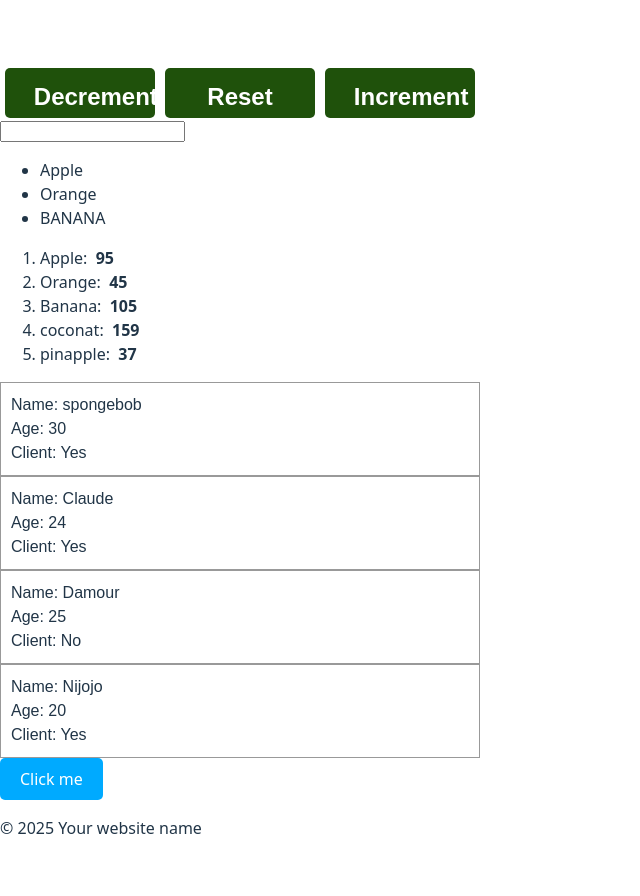
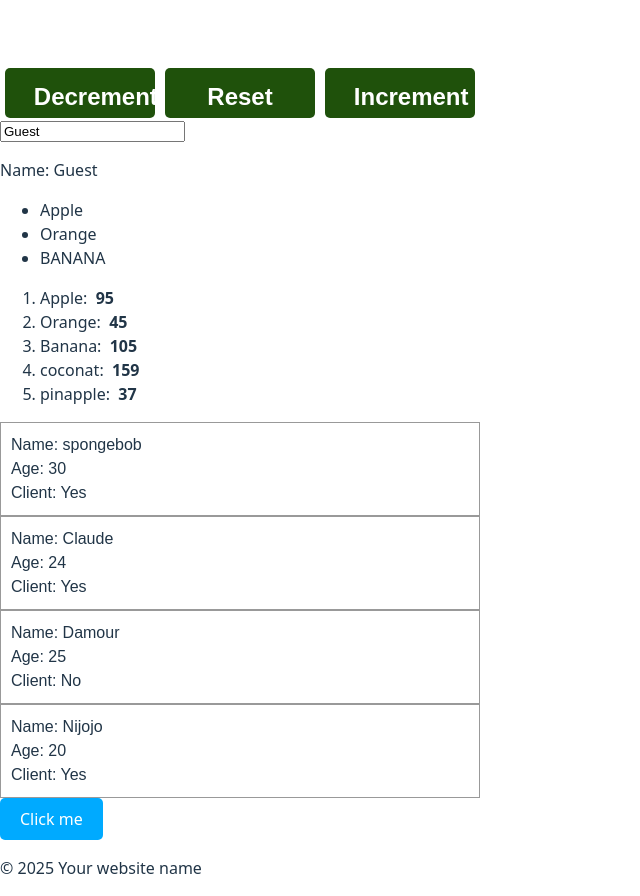
Before and after one commit to Josiane05/my-react-app2, a React (Vite) app: page / in a window 1280 px wide. Shown: the part 1193-2089 px from the top of the page, without its empty margins (0-640 px from the left). Before the commit the page ends 2049 px from the top, so only its background shows below. Built offline with nearby package versions, Linux system fonts and the light colour scheme.

Commit message:
OnChange event handler on object

```diff
--- a/src/MyCompon.jsx
+++ b/src/MyCompon.jsx
@@ -2,7 +2,7 @@ import React, {useState} from 'react';
 
 function MyCompon(){
 
-    const[name, setName] = useState("");
+    const[name, setName] = useState("Guest");
 
     function handleNameChange(event){
         setName(event.target.value);
@@ -10,6 +10,7 @@ function MyCompon(){
 
     return(<div>
               <input value={name} onChange={handleNameChange}/>
+              <p>Name: {name}</p>
            </div>);
 }
 export default MyCompon
```
